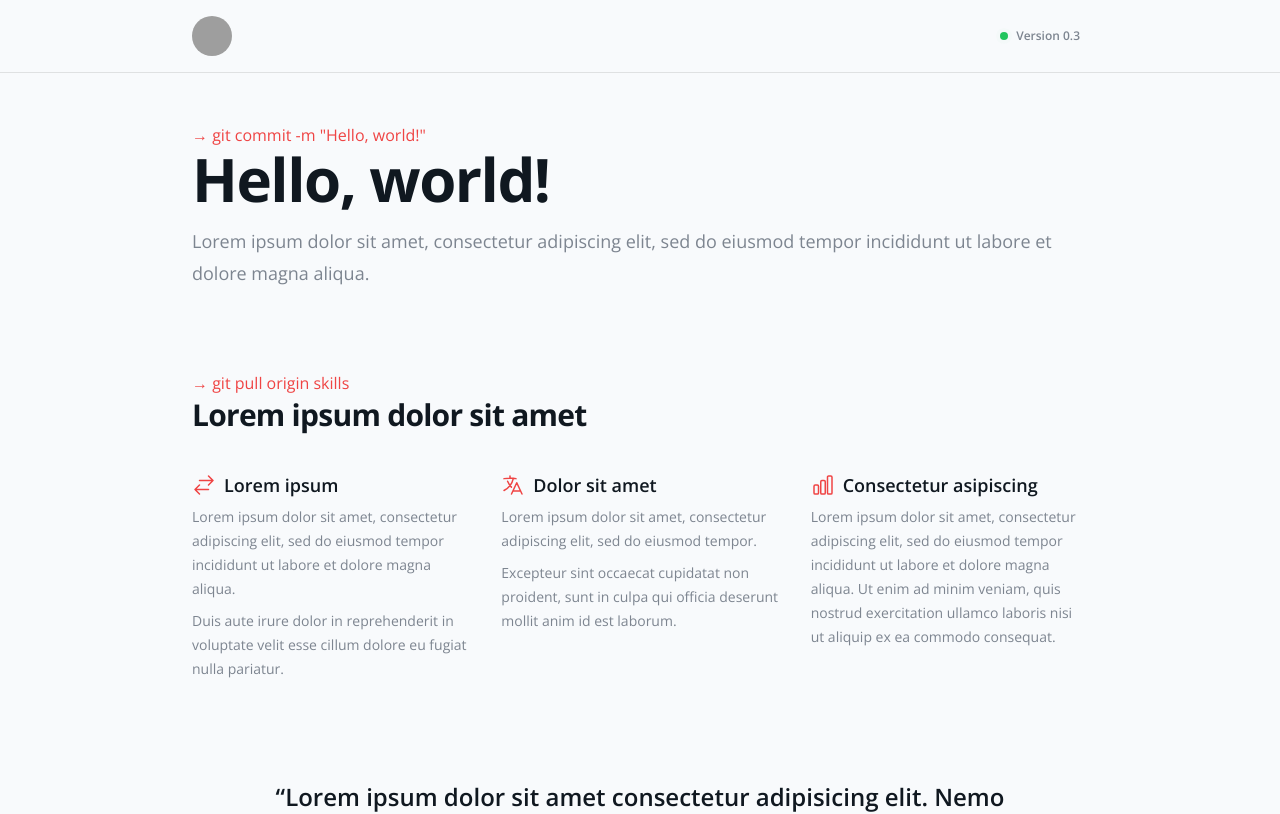
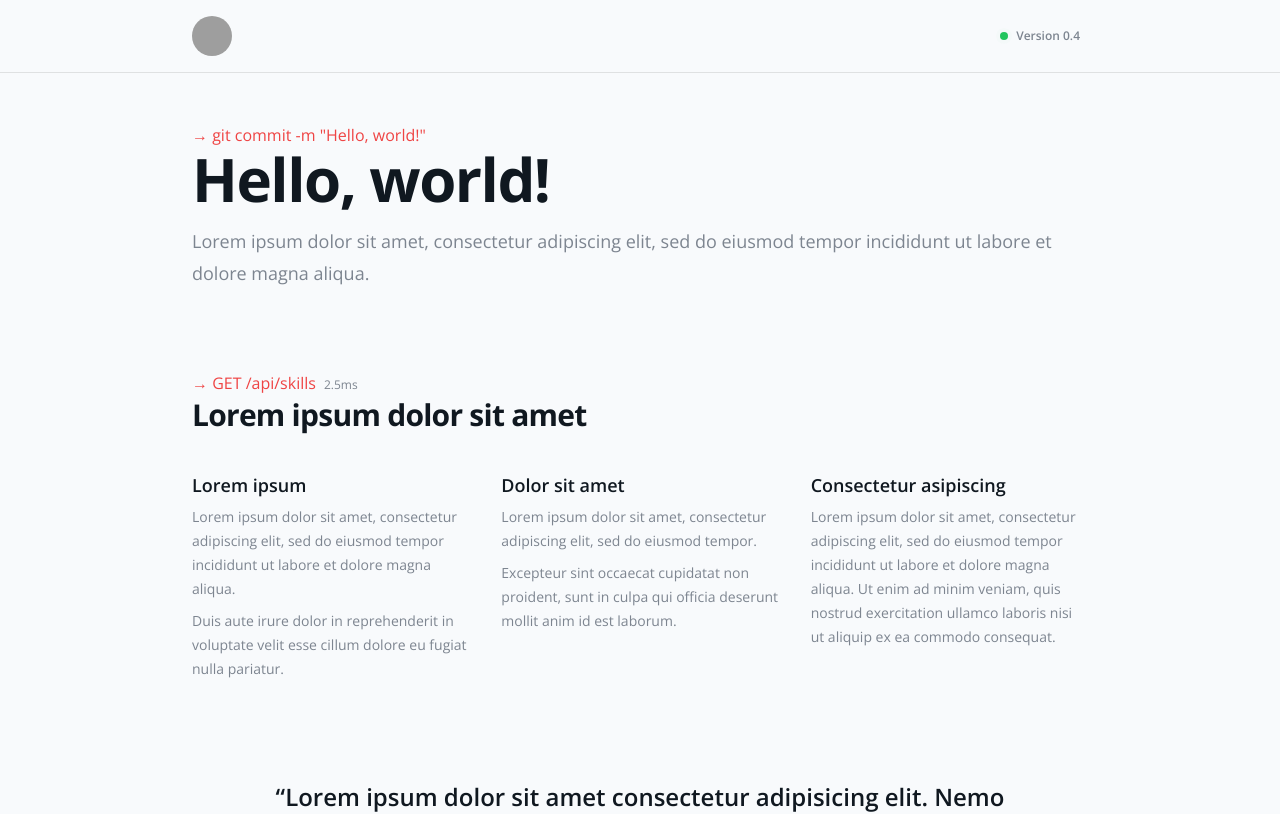
Before and after one commit to rvanrees/web, a Next.js app: page / in a window 1280 px wide. Shown: the top 814 px of the page. Built offline with nearby package versions, Linux system fonts and the light colour scheme; grey boxes are pictures that could not be loaded.

Commit message:
Added GET request v0.4

```diff
--- a/package.json
+++ b/package.json
@@ -1,6 +1,6 @@
 {
   "name": "web",
-  "version": "0.3",
+  "version": "0.4",
   "private": true,
   "scripts": {
     "dev": "next dev",
--- a/src/app/components/Skills.tsx
+++ b/src/app/components/Skills.tsx
@@ -1,86 +1,57 @@
 "use client";
 
 import { useEffect, useState } from "react";
-import {
-  ArrowsRightLeftIcon,
-  ChartBarIcon,
-  LanguageIcon,
-} from "@heroicons/react/24/outline";
 
 // For loading state
 const placeholder = [...Array(3)];
 
 const Skills = () => {
   const [skills, setSkills] = useState<Skill[]>([]);
+  const [isLoading, setLoading] = useState(true);
 
-  // Added interval for the placeholder
   useEffect(() => {
     setInterval(() => {
-      setSkills([
-        {
-          id: 1,
-          title: "Lorem ipsum",
-          content: [
-            "Lorem ipsum dolor sit amet, consectetur adipiscing elit, sed do eiusmod tempor incididunt ut labore et dolore magna aliqua.",
-            "Duis aute irure dolor in reprehenderit in voluptate velit esse cillum dolore eu fugiat nulla pariatur.",
-          ],
-          icon: (
-            <ArrowsRightLeftIcon
-              className="h-6 w-6 text-secondary dark:text-darcondary mr-2 mt-2"
-              aria-hidden="true"
-            />
-          ),
-        },
-        {
-          id: 2,
-          title: "Dolor sit amet",
-          content: [
-            "Lorem ipsum dolor sit amet, consectetur adipiscing elit, sed do eiusmod tempor.",
-            "Excepteur sint occaecat cupidatat non proident, sunt in culpa qui officia deserunt mollit anim id est laborum.",
-          ],
-          icon: (
-            <LanguageIcon
-              className="h-6 w-6 text-secondary dark:text-darcondary mr-2 mt-2"
-              aria-hidden="true"
-            />
-          ),
-        },
-        {
-          id: 3,
-          title: "Consectetur asipiscing",
-          content: [
-            "Lorem ipsum dolor sit amet, consectetur adipiscing elit, sed do eiusmod tempor incididunt ut labore et dolore magna aliqua. Ut enim ad minim veniam, quis nostrud exercitation ullamco laboris nisi ut aliquip ex ea commodo consequat.",
-          ],
-          icon: (
-            <ChartBarIcon
-              className="h-6 w-6 text-secondary dark:text-darcondary mr-2 mt-2"
-              aria-hidden="true"
-            />
-          ),
-        },
-      ]);
-    }, 500);
+      fetch("/api/skills")
+        .then((res) => res.json())
+        .then((data) => {
+          setSkills(data.skills);
+          setLoading(false);
+        });
+    }, 2500);
   }, []);
 
   return (
     <div className="mx-auto max-w-7xl px-4 sm:px-6 lg:px-8 pt-8">
       <div className="mx-auto max-w-2xl lg:max-w-4xl">
-        <p className="leading-7 text-secondary dark:text-darcondary">
-          &rarr; git pull origin skills
-        </p>
+        {isLoading ? (
+          <p className="leading-7 text-secondary dark:text-darcondary">
+            &rarr; GET{" "}
+            <a href="/api/skills" className="hover:underline transition">
+              /api/skills
+            </a>
+            <span className="ml-2 text-xs text-chalk animate-pulse">
+              fetching...
+            </span>
+          </p>
+        ) : (
+          <p className="leading-7 text-secondary dark:text-darcondary">
+            &rarr; GET{" "}
+            <a href="/api/skills" className="hover:underline transition">
+              /api/skills
+            </a>
+            <span className="ml-2 text-xs text-chalk">2.5ms</span>
+          </p>
+        )}
         <h2 className="text-3xl font-bold tracking-tight text-charcoal dark:text-white">
           Lorem ipsum dolor sit amet
         </h2>
         <div className="mt-4 mx-auto grid max-w-7xl grid-cols-1 gap-x-8 gap-y-16 lg:mx-0 lg:max-w-none lg:grid-cols-3 pt-4">
-          {skills.length === 0
+          {isLoading
             ? placeholder.map((_p: any, i: number) => (
                 <article
                   key={i}
                   className="flex max-w-xl flex-col items-start animate-pulse"
                 >
-                  <div className="flex items-center gap-x-4 text-xs">
-                    <time className="font-normal text-gray-500 dark:text-slate-400 rounded bg-slate-300 dark:bg-slate-700 h-3 w-16"></time>
-                  </div>
                   <div className="group relative">
                     <div className="flex flex-row">
                       <h3 className="mt-2 text-lg font-semibold leading-6 text-sky-950 dark:text-slate-100 rounded bg-slate-300 dark:bg-slate-700 h-6 w-32"></h3>
--- /dev/null
+++ b/src/pages/api/skills.ts
@@ -0,0 +1,41 @@
+import type { NextApiRequest, NextApiResponse } from "next";
+
+type ResponseData = {
+  skills: Skill[];
+};
+
+export default function handler(
+  _req: NextApiRequest,
+  res: NextApiResponse<ResponseData>
+) {
+  res.status(200).json({
+    skills: [
+      {
+        id: 1,
+        title: "Lorem ipsum",
+        content: [
+          "Lorem ipsum dolor sit amet, consectetur adipiscing elit, sed do eiusmod tempor incididunt ut labore et dolore magna aliqua.",
+          "Duis aute irure dolor in reprehenderit in voluptate velit esse cillum dolore eu fugiat nulla pariatur.",
+        ],
+        icon: null,
+      },
+      {
+        id: 2,
+        title: "Dolor sit amet",
+        content: [
+          "Lorem ipsum dolor sit amet, consectetur adipiscing elit, sed do eiusmod tempor.",
+          "Excepteur sint occaecat cupidatat non proident, sunt in culpa qui officia deserunt mollit anim id est laborum.",
+        ],
+        icon: null,
+      },
+      {
+        id: 3,
+        title: "Consectetur asipiscing",
+        content: [
+          "Lorem ipsum dolor sit amet, consectetur adipiscing elit, sed do eiusmod tempor incididunt ut labore et dolore magna aliqua. Ut enim ad minim veniam, quis nostrud exercitation ullamco laboris nisi ut aliquip ex ea commodo consequat.",
+        ],
+        icon: null,
+      },
+    ],
+  });
+}
```
